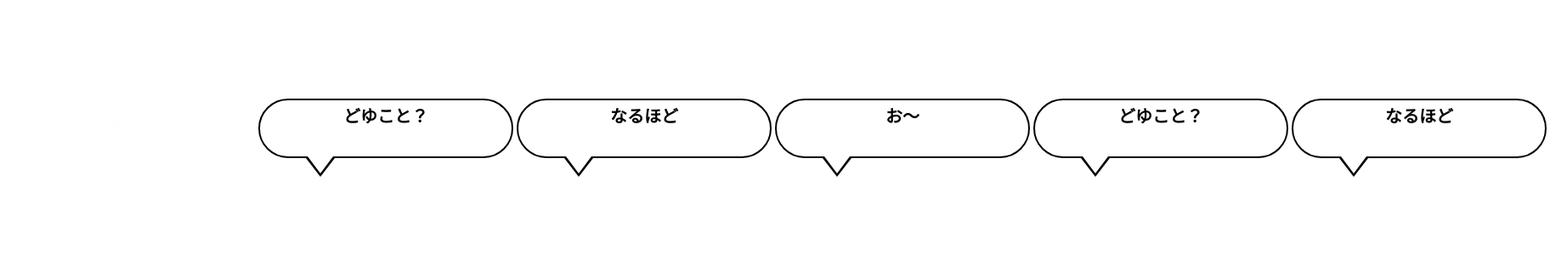
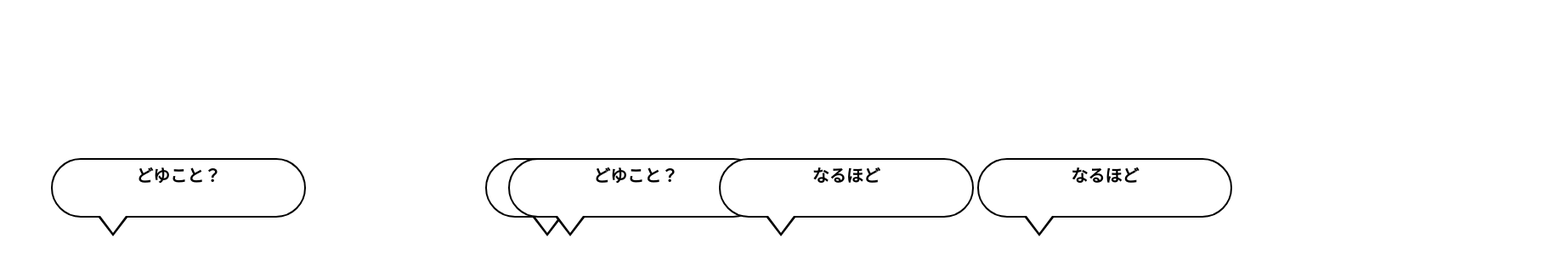
Before and after one commit to shikibu9419/entertainment-computing-2020, a Nuxt app: page /streamer in a window 1280 px wide. Shown: the part 594-894 px from the top of the page at 85% size, 1824 px wide, since content can reach past the window. Before the commit the page ends 834 px from the top, so only its background shows below. Built offline with nearby package versions, Linux system fonts and the light colour scheme.

Commit message:
Random position

```diff
--- a/components/Comment.vue
+++ b/components/Comment.vue
@@ -1,7 +1,7 @@
 <!-- Please remove this file from your project -->
 <template>
   <transition>
-    <div v-show="isShown" class='arrow-box'>
+    <div v-show="isShown" class='arrow-box' :style="{ left: `${posX}vw` }">
       {{ content }}
     </div>
   </transition>
@@ -16,23 +16,26 @@ export default Vue.extend({
   },
   data () {
     return {
-      isShown: false
+      isShown: false,
+      posX: 0,
     }
   },
   mounted () {
     this.isShown = true;
+    this.posX = Math.random() * 100;
+
     setTimeout(() => {
       this.isShown = false;
-      // this.$destroy();
-      // this.$el?.parentNode?.removeChild(this.$el);
+      this.$destroy();
+      this.$el?.parentNode?.removeChild(this.$el);
     }, 5000);
-  }
+  },
 })
 </script>
 
 <style>
 .arrow-box{
-    position:relative;
+    position:absolute;
     width:300px;
     height:70px;
     background:#FFFFFF;
@@ -78,7 +81,7 @@ export default Vue.extend({
 }
 
 .v-enter-active, .v-leave-active {
-    transition: all .5s cubic-bezier(1.0, 0.5, 0.8, 1.0);
+    transition: all .2s cubic-bezier(1.0, 0.5, 0.8, 1.0);
 }
 
 .v-enter, .v-leave-to {
```
